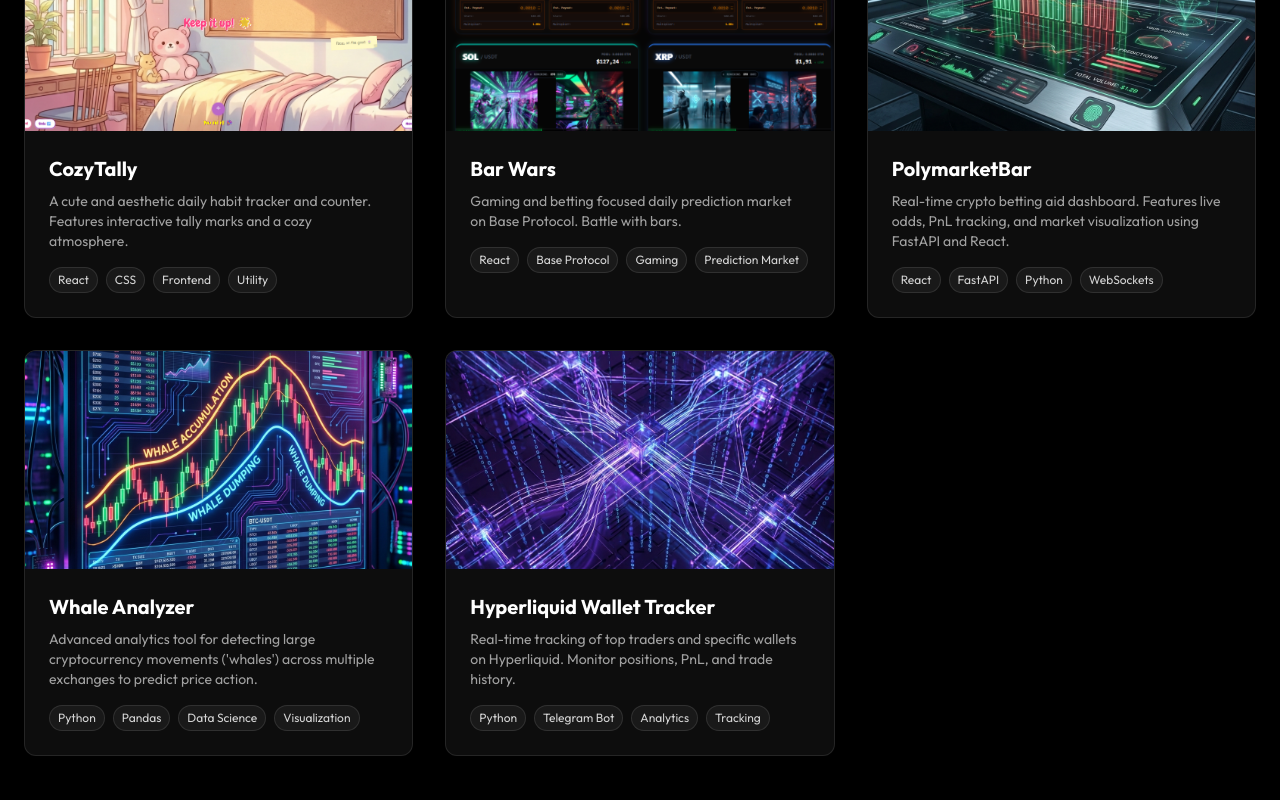
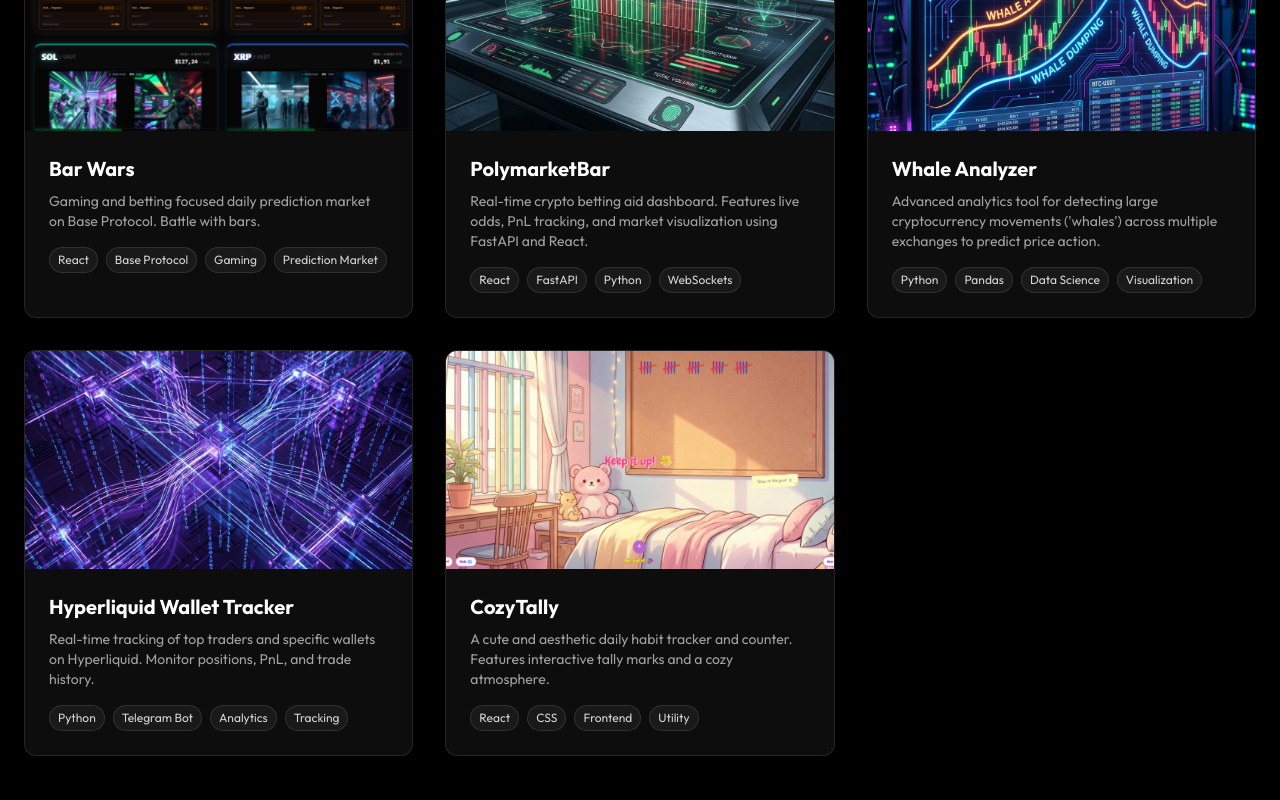
Before and after one commit to TradersEntertainment/myportfolio, a Next.js app: page / in a window 1280 px wide. Shown: the part 1120-1920 px from the top of the page. Built offline with nearby package versions, Linux system fonts and the light colour scheme.

Commit message:
Move CozyTally to end of list

```diff
--- a/components/Projects.tsx
+++ b/components/Projects.tsx
@@ -14,14 +14,6 @@ interface Project {
 }
 
 const projects: Project[] = [
-    {
-        title: "CozyTally",
-        description: "A cute and aesthetic daily habit tracker and counter. Features interactive tally marks and a cozy atmosphere.",
-        tags: ["React", "CSS", "Frontend", "Utility"],
-        image: "/assets/cozy-tally.png",
-        link: "https://cozytally.vercel.app/",
-        github: "https://github.com/TradersEntertainment/cozytally",
-    },
     {
         title: "Bar Wars",
         description: "Gaming and betting focused daily prediction market on Base Protocol. Battle with bars.",
@@ -53,6 +45,14 @@ const projects: Project[] = [
         image: "/assets/hyperliquid-bot.png",
         link: "https://choosewalletstotrack.up.railway.app/",
         github: "https://github.com/TradersEntertainment/wallettrackerwebsiteTG",
+    },
+    {
+        title: "CozyTally",
+        description: "A cute and aesthetic daily habit tracker and counter. Features interactive tally marks and a cozy atmosphere.",
+        tags: ["React", "CSS", "Frontend", "Utility"],
+        image: "/assets/cozy-tally.png",
+        link: "https://cozytally.vercel.app/",
+        github: "https://github.com/TradersEntertainment/cozytally",
     },
 ];
 
```
